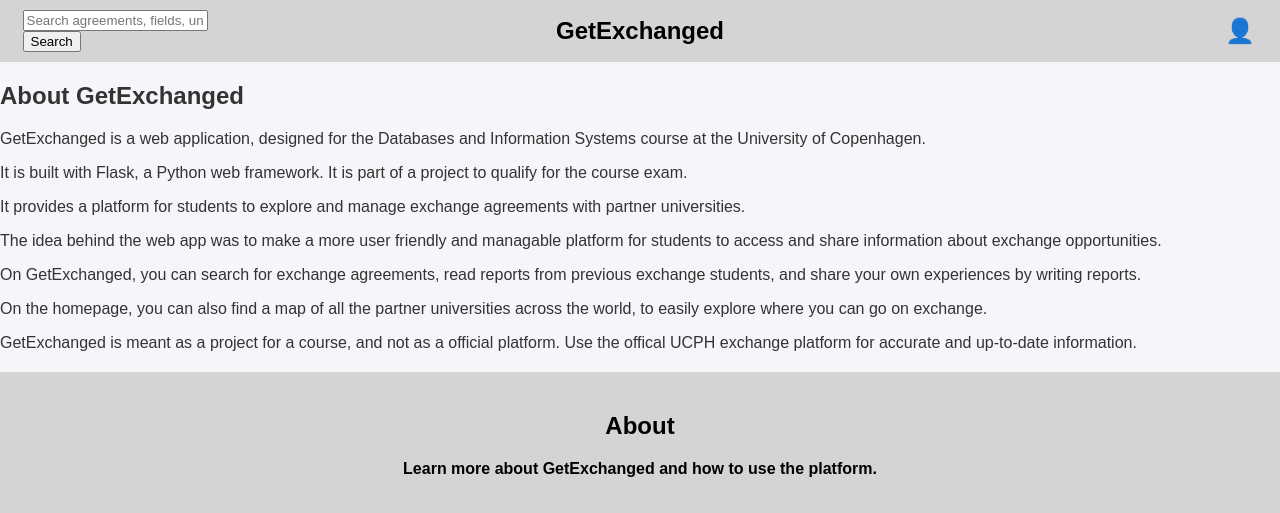
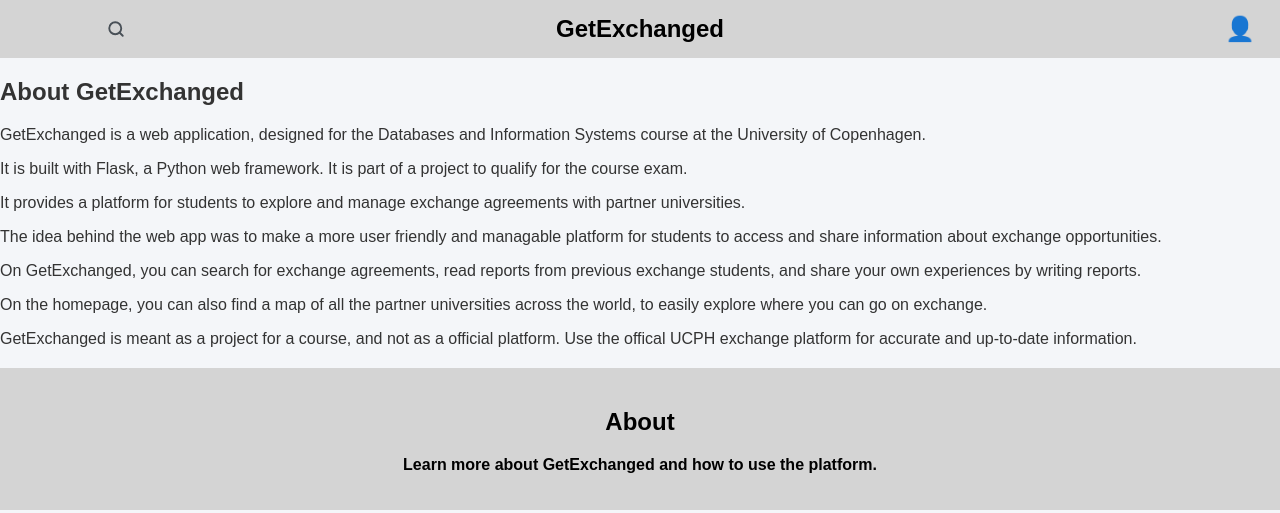
Before and after one commit to Michelle-Dimo/GetExchanged_DIS, a Flask app: page /about in a window 1280 px wide. Shown: the top 513 px of the page. Run offline with Flask 3, Linux system fonts and the light colour scheme; some libraries are stand-ins or nearby versions.

Commit message:
small changes

```diff
--- a/app/static/js/filters.js
+++ b/app/static/js/filters.js
@@ -15,7 +15,6 @@
     <a href="/agreements/${agreement.id}" class="university-card">
         <div class="uni-name">${agreement.institution}</div>
         <div class="uni-meta">
-            <span>${agreement.study_fields.size} field${agreement.study_fields.size !== 1 ? 's' : ''}</span>
             <span>ID: ${agreement.id}</span>
         </div>
     </a>
--- a/app/templates/base.html
+++ b/app/templates/base.html
@@ -1,11 +1,102 @@
 <!DOCTYPE html>
+<html lang="en">
 <head>
     <meta charset="UTF-8">
     <meta name="viewport" content="width=device-width, initial-scale=1.0">
     <title>{% block title %}Min App{% endblock %}</title>
     <link rel="stylesheet" href="{{ url_for('static', filename='style.css') }}">
     <link rel="icon" href="{{ url_for('static', filename='favicon.ico') }}">
+
+    <style>
+        /* Expanding Search Bar - Left Anchored, Right Expanding */
+        .search-container {
+            display: flex;
+            align-items: center;
+            justify-content: flex-start; /* Keeps it strictly on the left */
+        }
+
+        .search-form {
+            display: flex;
+            align-items: center;
+            background: transparent;
+            border: 1px solid transparent;
+            border-radius: 4px; /* Matches custom dropdown corners */
+            overflow: hidden;
+            box-sizing: border-box;
+            /* Smoothly transitions the width, background, and border colors */
+            transition: width 0.3s cubic-bezier(0.4, 0, 0.2, 1),
+                        border-color 0.3s ease,
+                        background-color 0.3s ease;
+            width: 38px; /* Matches the button width when collapsed */
+            height: 38px;
+        }
+
+        /* Expanded State styling */
+        .search-form.expanded {
+            background: #fff;
+            border-color: #ccc;
+            width: 240px; /* Total expanded width moving to the right */
+            box-shadow: 0 2px 8px rgba(0,0,0,0.06);
+        }
+
+        .search-toggle-btn {
+            background: transparent;
+            border: none;
+            width: 38px;
+            height: 38px;
+            display: flex;
+            align-items: center;
+            justify-content: center;
+            cursor: pointer;
+            color: #495057;
+            flex-shrink: 0; /* Prevents button from squeezing when closed */
+            padding: 0;
+            border-radius: 4px;
+            transition: background-color 0.15s ease, color 0.15s ease;
+        }
+
+        .search-toggle-btn:hover {
+            background-color: #e9ecef;
+            color: #212529;
+        }
+
+        /* Remove hover background inside the input panel once expanded for a cleaner card look */
+        .search-form.expanded .search-toggle-btn:hover {
+            background-color: transparent;
+        }
+
+        .search-input {
+            width: 0;
+            opacity: 0;
+            border: none;
+            outline: none;
+            font-size: 14px;
+            color: #212529;
+            background: transparent;
+            box-sizing: border-box;
+            transition: width 0.3s cubic-bezier(0.4, 0, 0.2, 1), opacity 0.2s ease;
+            padding: 0;
+        }
+
+        .search-form.expanded .search-input {
+            width: 192px; /* Remaining space for text */
+            opacity: 1;
+            padding: 0 12px 0 2px;
+        }
+
+        /* Clean styling for the stylish SVG icon */
+        .search-icon {
+            width: 18px;
+            height: 18px;
+            stroke: currentColor;
+            stroke-width: 2.5;
+            fill: none;
+            stroke-linecap: round;
+            stroke-linejoin: round;
+        }
+    </style>
 </head>
+
 {% with messages = get_flashed_messages() %}
   {% if messages %}
     <div class="flash-container">
@@ -15,19 +106,29 @@
     </div>
   {% endif %}
 {% endwith %}
+
 {% block scripts %}{% endblock %}
+
 <body>
     <header class="topbar">
         <nav class="nav-left">
             <div class="search-container">
-            <form method="GET" action="/search">
+                <form method="POST" action="/search" class="search-form" id="global-search-form">
+                    <button type="submit" class="search-toggle-btn" id="search-toggle-btn" aria-label="Search">
+                        <svg class="search-icon" viewBox="0 0 24 24">
+                            <circle cx="11" cy="11" r="8"></circle>
+                            <line x1="21" y1="21" x2="16.65" y2="16.65"></line>
+                        </svg>
+                    </button>
                     <input
                         type="text"
-                name="q"
-                placeholder="Search agreements, fields, universities..."
+                        name="search"
+                        id="global-search-input"
+                        class="search-input"
+                        placeholder="Search website..."
                         required
+                        autocomplete="off"
                     >
-              <button type="submit">Search</button>
                 </form>
             </div>
         </nav>
@@ -40,7 +141,11 @@
             <a href="{{ url_for('main.profile') }}" class="icon-btn" aria-label="Profile">👤</a>
         </nav>
     </header>
-    <main>{% block content %}{% endblock %}</main>
+
+    <main>
+        {% block content %}{% endblock %}
+    </main>
+
     <footer class="foot-bar">
         <div class="foot-center">
             <div class="footer-content">
@@ -51,5 +156,38 @@
             </div>
         </div>
     </footer>
+
+    <script>
+        document.addEventListener("DOMContentLoaded", () => {
+            const searchForm = document.getElementById("global-search-form");
+            const searchInput = document.getElementById("global-search-input");
+            const searchToggleBtn = document.getElementById("search-toggle-btn");
+
+            searchToggleBtn.addEventListener("click", (e) => {
+                const isExpanded = searchForm.classList.contains("expanded");
+
+                if (!isExpanded) {
+                    // Prevent submission on first click, expand the search field instead
+                    e.preventDefault();
+                    searchForm.classList.add("expanded");
+                    searchInput.focus();
+                } else {
+                    // If open but field is empty, treat click as a close request
+                    if (searchInput.value.trim() === "") {
+                        e.preventDefault();
+                        searchForm.classList.remove("expanded");
+                    }
+                    // If it contains a term, standard form POST execution continues smoothly
+                }
+            });
+
+            // Collapse search box back to an icon if clicking completely outside it
+            document.addEventListener("click", (e) => {
+                if (!searchForm.contains(e.target) && searchInput.value.trim() === "") {
+                    searchForm.classList.remove("expanded");
+                }
+            });
+        });
+    </script>
 </body>
 </html>
```
Also changed, not shown: app/__init__.py (+47 -36 lines). Lines whose indentation alone changed are shown as unchanged.
